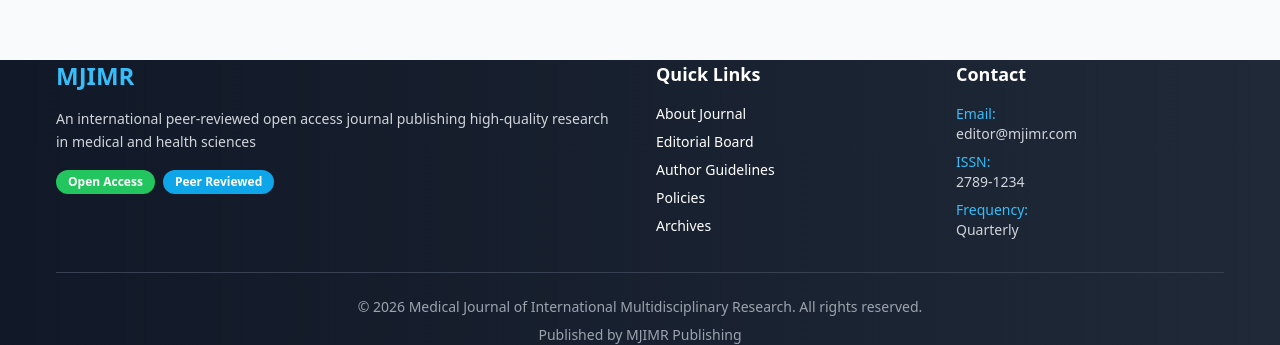
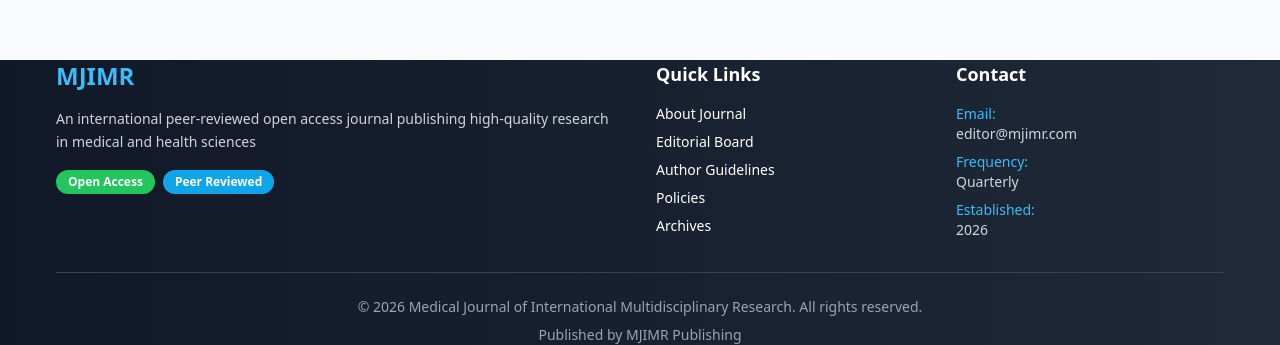
Before and after one commit to sadullayevsiroje-spec/mjimr, a Next.js app: page /search in a window 1280 px wide. Shown: the part 868-1213 px from the top of the page. Built offline with nearby package versions, Linux system fonts and the light colour scheme.

Commit message:
Remove ISSN from site - will add when real ISSN is obtained

```diff
--- a/app/articles/[id]/page.tsx
+++ b/app/articles/[id]/page.tsx
@@ -54,7 +54,7 @@ export async function generateMetadata({
       'citation_firstpage': article.pages?.split('-')[0] || '',
       'citation_lastpage': article.pages?.split('-')[1] || '',
       'citation_doi': article.doi || '',
-      'citation_issn': journal.issn,
+      // 'citation_issn': journal.issn, // Removed - will add when real ISSN is obtained
       'citation_language': 'en',
       'citation_abstract_html_url': `https://mjimr.vercel.app/articles/${article.id}`,
       'citation_pdf_url': `https://mjimr.vercel.app/articles/${article.id}/pdf`,
@@ -137,7 +137,7 @@ export default async function ArticlePage({
         "isPartOf": {
           "@type": "Periodical",
           "name": journal.name,
-          "issn": journal.issn
+          // "issn": journal.issn // Removed - will add when real ISSN is obtained
         }
       }
     },
--- a/app/layout.tsx
+++ b/app/layout.tsx
@@ -54,7 +54,7 @@ export default function RootLayout({
     '@type': 'ScholarlyJournal',
     name: journal.name,
     alternateName: journal.shortName,
-    issn: journal.issn,
+    // issn: journal.issn, // Removed - will add when real ISSN is obtained
     publisher: {
       '@type': 'Organization',
       name: journal.publisher,
--- a/app/page.tsx
+++ b/app/page.tsx
@@ -44,14 +44,14 @@ export default async function Home() {
         </h1>
         <p className="text-gray-700 text-lg max-w-3xl mx-auto">{journal.description}</p>
         <div className="mt-6 flex items-center justify-center space-x-4 text-sm">
-          <span className="bg-primary-100 text-primary-700 px-4 py-2 rounded-full font-semibold">
-            ISSN: {journal.issn}
-          </span>
           <span className="bg-secondary-100 text-secondary-700 px-4 py-2 rounded-full font-semibold">
             {journal.frequency}
           </span>
           <span className="bg-accent-100 text-accent-700 px-4 py-2 rounded-full font-semibold">
             Open Access
+          </span>
+          <span className="bg-primary-100 text-primary-700 px-4 py-2 rounded-full font-semibold">
+            Peer Reviewed
           </span>
         </div>
       </div>
--- a/components/layout/Footer.tsx
+++ b/components/layout/Footer.tsx
@@ -32,12 +32,12 @@ export default function Footer() {
               {journal.email}
             </p>
             <p className="text-sm text-gray-300">
-              <span className="text-primary-400">ISSN:</span><br/>
-              {journal.issn}
+              <span className="text-primary-400">Frequency:</span><br/>
+              {journal.frequency}
             </p>
             <p className="text-sm text-gray-300 mt-2">
-              <span className="text-primary-400">Frequency:</span><br/>
-              {journal.frequency}
+              <span className="text-primary-400">Established:</span><br/>
+              {journal.established}
             </p>
           </div>
         </div>
--- a/data/journal.ts
+++ b/data/journal.ts
@@ -2,7 +2,7 @@ export const journal = {
   name: "Medical Journal of International Multidisciplinary Research",
   shortName: "MJIMR",
   domain: "mjimr.com",
-  issn: "2789-1234", // Update with your actual ISSN when received
+  issn: "", // Leave empty until you get a real ISSN
   publisher: "MJIMR Publishing",
   email: "editor@mjimr.com",
   description: "An international peer-reviewed open access journal publishing high-quality research in medical and health sciences",
```
Also changed, not shown: 3 other files (tests, documents, lock files or other folders).
